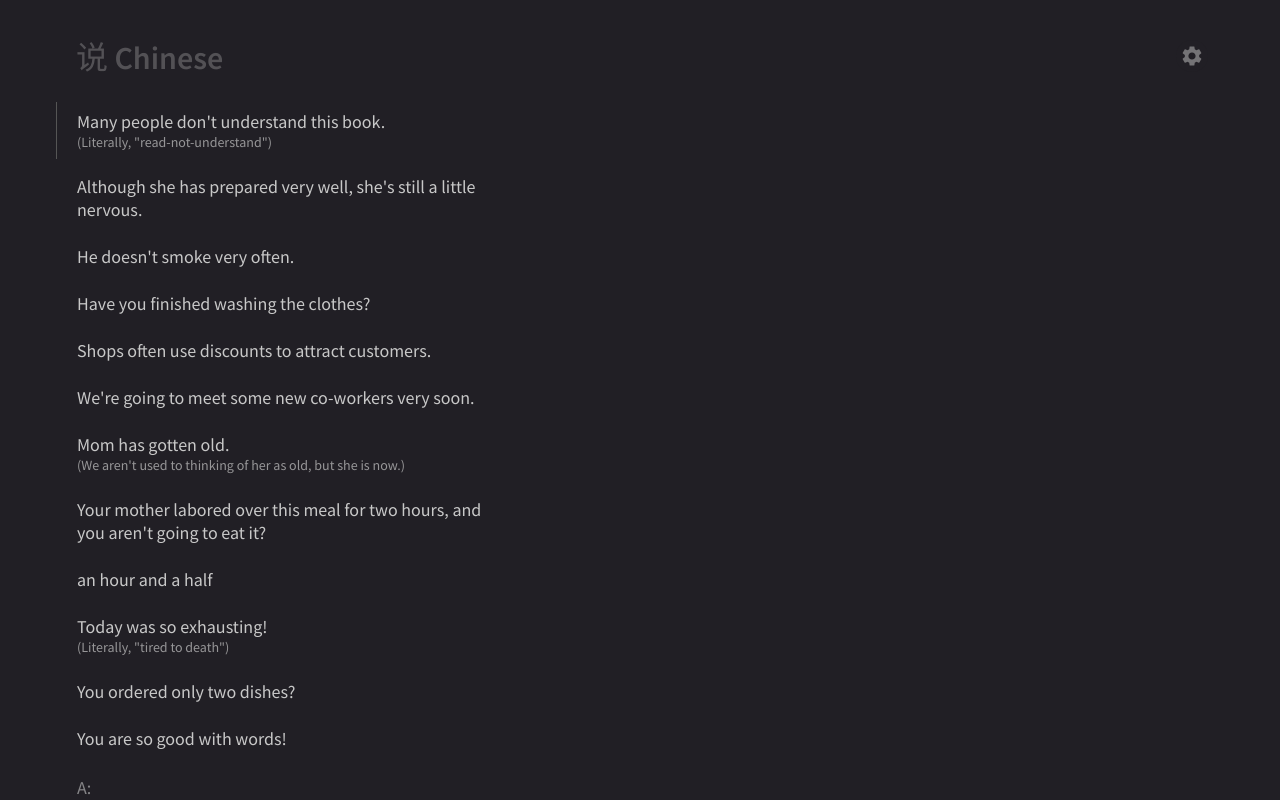
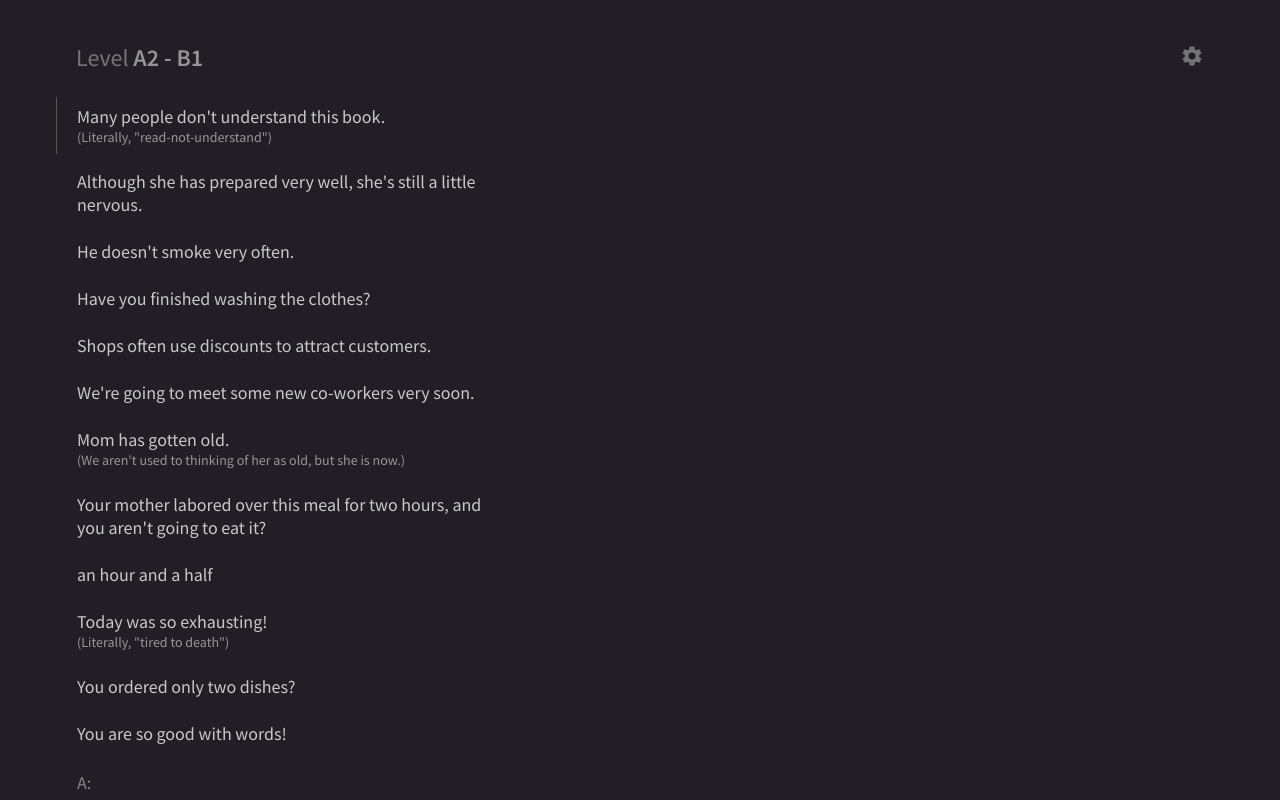
Before and after one commit to Xyzrr/shuo-chinese, a React (Vite) app: page / in a window 1280 px wide. Shown: the top 800 px of the page. Built offline with nearby package versions, Linux system fonts and the light colour scheme.

Commit message:
display levels instead of logo

```diff
--- a/src/App.styles.ts
+++ b/src/App.styles.ts
@@ -24,14 +24,18 @@ export const GlobalStyle = createGlobalStyle`
 
 export const FullPage = styled.div``;
 
-export const Logo = styled.div`
+export const LevelsHeader = styled.div`
   user-select: none;
-  color: rgba(200, 200, 200, 0.3);
-  font-size: 32px;
+  color: rgba(200, 200, 200, 0.5);
+  font-size: 24px;
   padding-left: 20px;
   margin-bottom: 24px;
-  margin-top: 32px;
-  // font-weight: bold;
+  margin-top: 42px;
+`;
+
+export const LevelNames = styled.span`
+  font-weight: bold;
+  color: rgba(200, 200, 200, 0.7);
 `;
 
 export const GrammarArticleWrapper = styled.div`
--- a/src/App.tsx
+++ b/src/App.tsx
@@ -12,7 +12,7 @@ import {
   extractCards,
   articleFromCard,
   allCards,
-  allLevels,
+  levelNames,
 } from "./card-utils";
 import InteractiveExample from "./InteractiveExample";
 
@@ -217,7 +217,7 @@ const App: React.FC = () => {
                   min={0}
                   max={4}
                   step={1}
-                  marks={allLevels.map((l, i) => ({ value: i, label: l }))}
+                  marks={levelNames.map((l, i) => ({ value: i, label: l }))}
                 />
                 <S.StyledFormControlLabel
                   label="Show pinyin"
@@ -249,9 +249,13 @@ const App: React.FC = () => {
                   />
                 </S.SearchWrapper>
               ) : (
-                <S.Logo className="no-popup">
-                  说 <strong>Chinese</strong>
-                </S.Logo>
+                <S.LevelsHeader>
+                  Level{" "}
+                  <S.LevelNames>
+                    {levelNames[levels[0]]}
+                    {levels[1] !== levels[0] && ` - ${levelNames[levels[1]]}`}
+                  </S.LevelNames>
+                </S.LevelsHeader>
               )}
               {displayedCards.map((card, i) => (
                 <>
--- a/src/card-utils.ts
+++ b/src/card-utils.ts
@@ -4,7 +4,7 @@ import B1 from "./parsed/B1.json";
 import B2 from "./parsed/B2.json";
 import C1 from "./parsed/C1.json";
 
-export const allLevels = ["A1", "A2", "B1", "B2", "C1"];
+export const levelNames = ["A1", "A2", "B1", "B2", "C1"];
 const articleSets: any[][] = [A1, A2, B1, B2, C1];
 
 export const extractCards = (level: number) => {
```
